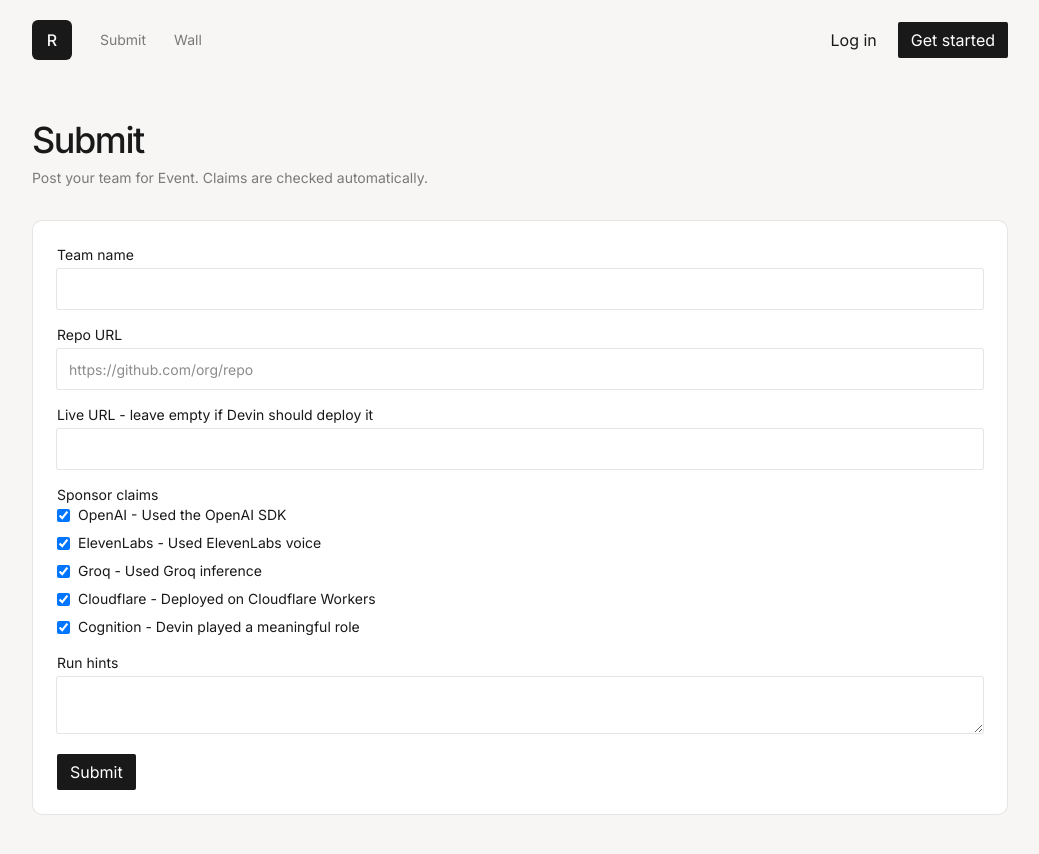
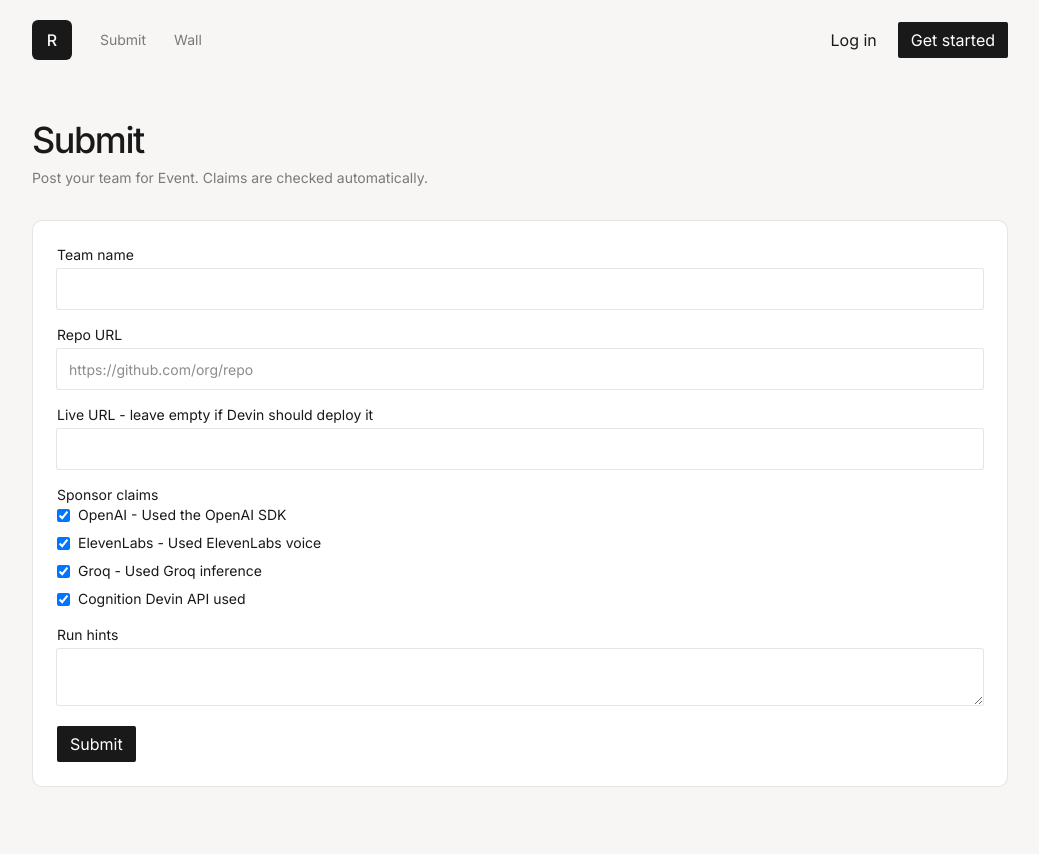
Before and after one commit to Gyurmatag/referee, a Next.js app in the folder apps/web/: page /events/1/submit in a window 1280 px wide. Shown: the top 854 px of the page, without its empty margins (120-1159 px from the left). Built offline with nearby package versions, Linux system fonts and the light colour scheme; no server answers.

Commit message:
fix: use Cognition Devin API copy and drop the Cloudflare deploy track

```diff
--- a/apps/web/src/app/events/[id]/submit/page.tsx
+++ b/apps/web/src/app/events/[id]/submit/page.tsx
@@ -118,7 +118,9 @@ export default function SubmitPage() {
                       checked={selected.includes(claim.claim)}
                       onChange={() => toggle(claim.claim)}
                     />
-                    {claim.sponsor} - {claim.claim}
+                    {claim.claim.startsWith(claim.sponsor)
+                      ? claim.claim
+                      : `${claim.sponsor} - ${claim.claim}`}
                   </label>
                 ))
               )}
--- a/packages/shared/src/schemas/track.ts
+++ b/packages/shared/src/schemas/track.ts
@@ -73,25 +73,12 @@ export const DEFAULT_TRACKS: z.infer<typeof TracksConfigSchema> = {
       },
     },
     {
-      id: "cloudflare",
-      sponsor: "Cloudflare",
-      label: "Deployed on Cloudflare",
-      claim: "Deployed on Cloudflare Workers",
-      rubric:
-        "Score 0-5 for real use of Workers, Pages, D1, R2, Durable Objects or Containers.",
-      detectors: {
-        files: ["wrangler.toml", "wrangler.jsonc"],
-        deps: ["@cloudflare/*", "wrangler"],
-        readme_terms: ["cloudflare workers", "workers.dev"],
-      },
-    },
-    {
       id: "devin_role",
       sponsor: "Cognition",
-      label: "Devin played a meaningful role",
-      claim: "Devin played a meaningful role",
+      label: "Cognition Devin API used",
+      claim: "Cognition Devin API used",
       rubric:
-        "Score 0-5. Load-bearing code written by Devin scores high; decorative use scores low. Use commit authorship, Co-Authored-By trailers, Devin PRs, session links, and whether tests or features depend on Devin-written code.",
+        "Score 0-5. Real Devin API or session use in load-bearing work scores high. Decorative mentions score low. Use commit authorship, Co-Authored-By trailers, Devin PRs, session links, and whether tests or features depend on Devin-written code.",
       detectors: {
         commit_authors: ["devin-ai-integration[bot]"],
         trailers: ["Co-Authored-By: Devin"],
```
Also changed, not shown: 2 other files (tests, documents, lock files or other folders).
